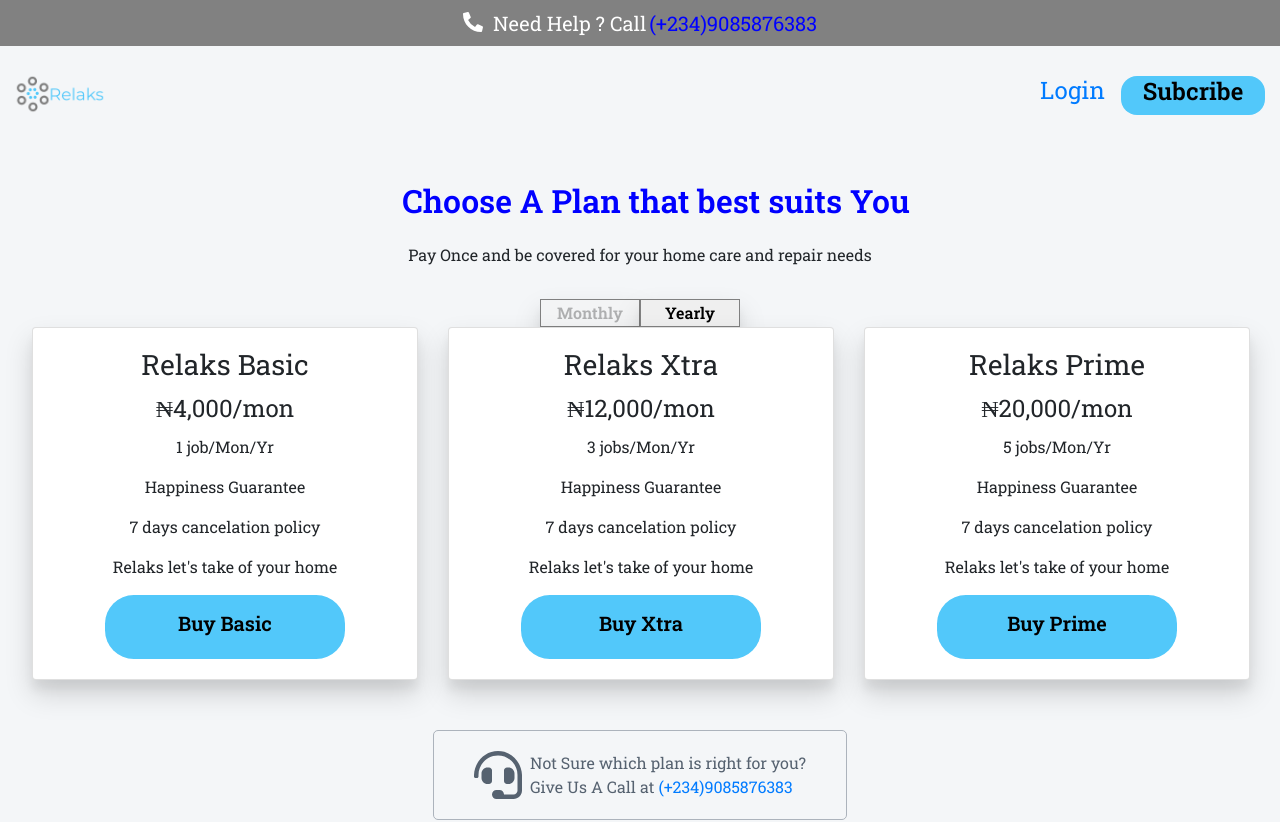
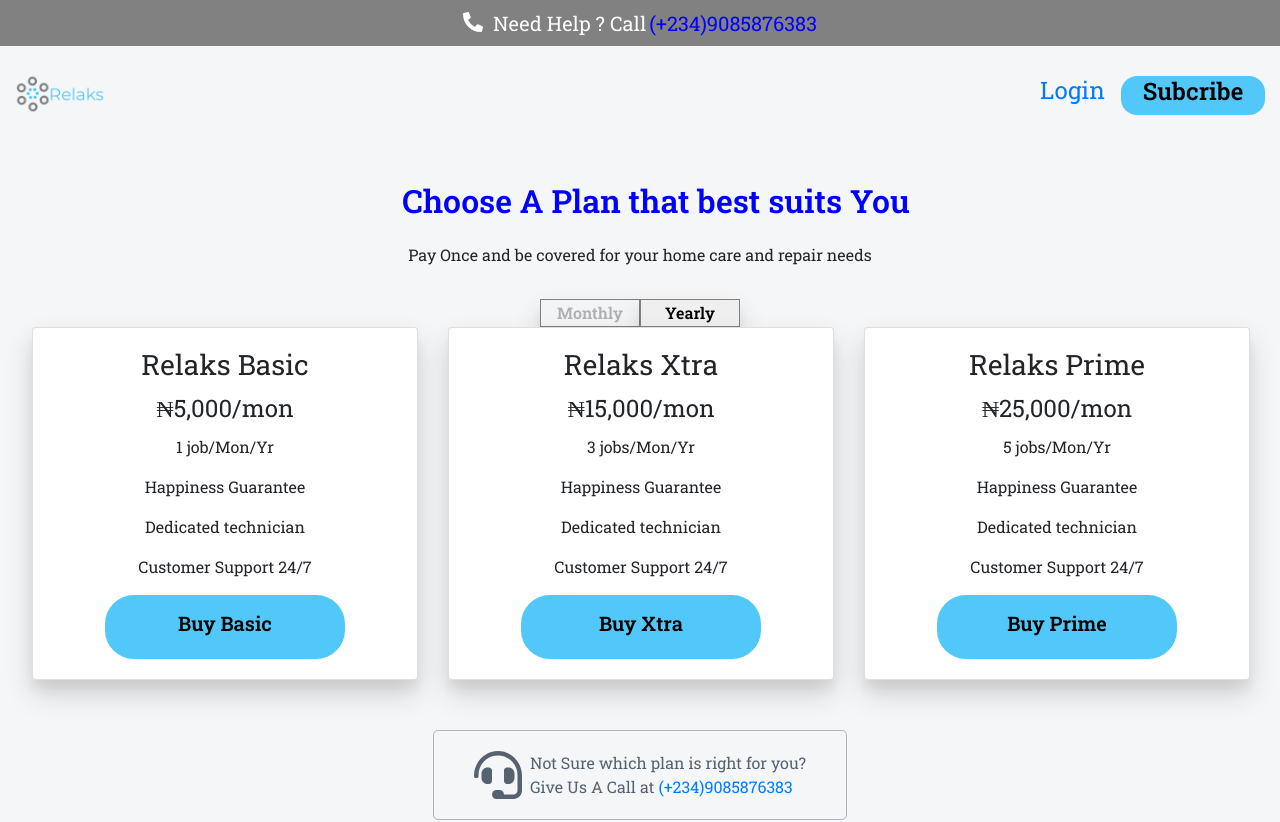
Before and after one commit to emmanuel-worgu/relaks-frontend, a React (Create React App) app: page /customer/pricing in a window 1280 px wide. Shown: the top 822 px of the page. Built offline with nearby package versions, Linux system fonts and the light colour scheme; no server answers.

Commit message:
added recurring payment

```diff
--- a/src/statefulComponent/Flutterwave.js
+++ b/src/statefulComponent/Flutterwave.js
@@ -54,17 +54,44 @@
     getUser();
   }, []);
 
+  let plan_ID;
+
+  if (user.period === 'monthly' && user.amount === 5000) {
+    plan_ID = 46956;
+  }
+
+  if (user.period === 'monthly' && user.amount === 15000) {
+    plan_ID = 46958;
+  }
+
+  if (user.period === 'monthly' && user.amount === 25000) {
+    plan_ID = 46959;
+  }
+
+  if (user.period === 'yearly' && user.amount === 50000) {
+    plan_ID = 46964;
+  }
+
+  if (user.period === 'yearly' && user.amount === 150000) {
+    plan_ID = 46965;
+  }
+
+  if (user.period === 'yearly' && user.amount === 250000) {
+    plan_ID = 46966;
+  }
+
   const config = {
-    public_key: 'FLWPUBK-12312993f6d2b838c0c92154e059f86f-X',
+    public_key: 'FLWPUBK_TEST-a69503fa38db11ad11dc4ea595059e4c-X',
     tx_ref: `${user.name.slice(0,3)}-${Date.now()}${Math.floor(Math.random() * 1000000)}-X`,
     amount: user.amount,
     currency: 'NGN',
     payment_options: 'card,mobilemoney,ussd',
     customer: {
       email: user.email,
-      phone_number: parseInt(user.phone),
+      phone_number: user.phone,
       name: user.name,
     },
+    payment_plan: plan_ID,
     customizations: {
       title: `Relaks ${user.planName}`,
       description: `Relaks ${user.planName} `,
--- a/src/statelessComponent/PricingPlan.js
+++ b/src/statelessComponent/PricingPlan.js
@@ -63,11 +63,11 @@
             <div className="card" id="card-pricing1">
               <div className="card-body">
                 <h3 className="card-title">Relaks Basic</h3>
-                <h4 className="card-title">{props.mon ? '₦4,000/mon' : '₦46,000/yr'}</h4>
+                <h4 className="card-title">{props.mon ? '₦5,000/mon' : '₦50,000/yr'}</h4>
                 <p className="card-text">1 job/Mon/Yr</p>
                 <p className="card-text">Happiness Guarantee</p>
-                <p className="card-text">7 days cancelation policy</p>
-                <p className="card-text">Relaks let's take of your home</p>
+                <p className="card-text">Dedicated technician</p>
+                <p className="card-text">Customer Support 24/7</p>
                 <div className="pricing-button">
                   <button className="submit-button" id="pricing-button" onClick={props.isAuth ? props.basic : handleButton}>
                     {props.loading._basic ? <h5><b>Loading...</b></h5> : <h5><b>Buy Basic</b></h5>}
@@ -80,11 +80,11 @@
             <div className="card" id="card-pricing2">
               <div className="card-body">
                 <h3 className="card-title">Relaks Xtra</h3>
-                <h4 className="card-title">{props.mon ? '₦12,000/mon' : '₦70,000/yr'}</h4>
+                <h4 className="card-title">{props.mon ? '₦15,000/mon' : '₦150,000/yr'}</h4>
                 <p className="card-text">3 jobs/Mon/Yr</p>
                 <p className="card-text">Happiness Guarantee</p>
-                <p className="card-text">7 days cancelation policy</p>
-                <p className="card-text">Relaks let's take of your home</p>
+                <p className="card-text">Dedicated technician</p>
+                <p className="card-text">Customer Support 24/7</p>
                 <div className="pricing-button">
                   <button className="submit-button" id="pricing-button" onClick={props.isAuth ? props.xtra : handleButton}>
                     {props.loading._xtra ? <h5><b>Loading...</b></h5> : <h5><b>Buy Xtra</b></h5>}
@@ -97,11 +97,11 @@
             <div className="card" id="card-pricing3">
               <div className="card-body">
                 <h3 className="card-title">Relaks Prime</h3>
-                <h4 className="card-title">{props.mon ? '₦20,000/mon' : '₦100,000/yr'}</h4>
+                <h4 className="card-title">{props.mon ? '₦25,000/mon' : '₦250,000/yr'}</h4>
                 <p className="card-text">5 jobs/Mon/Yr</p>
                 <p className="card-text">Happiness Guarantee</p>
-                <p className="card-text">7 days cancelation policy</p>
-                <p className="card-text">Relaks let's take of your home</p>
+                <p className="card-text">Dedicated technician</p>
+                <p className="card-text">Customer Support 24/7</p>
                 <div className="pricing-button">
                   <button className="submit-button" id="pricing-button" onClick={props.isAuth ? props.prime : handleButton}>
                     {props.loading._prime ? <h5><b>Loading...</b></h5> : <h5><b>Buy Prime</b></h5>}
@@ -130,6 +130,9 @@
           </div>
         </div>
       </div>
+      {/* <div className="how-its-works">
+        <h2>Customers Frequently Asked Questions</h2>
+      </div> */}
       <div className="how-its-works">
           <h2>How Relaks Works</h2>
       </div>
```
Also changed, not shown: 1 other file (tests, documents, lock files or other folders).
